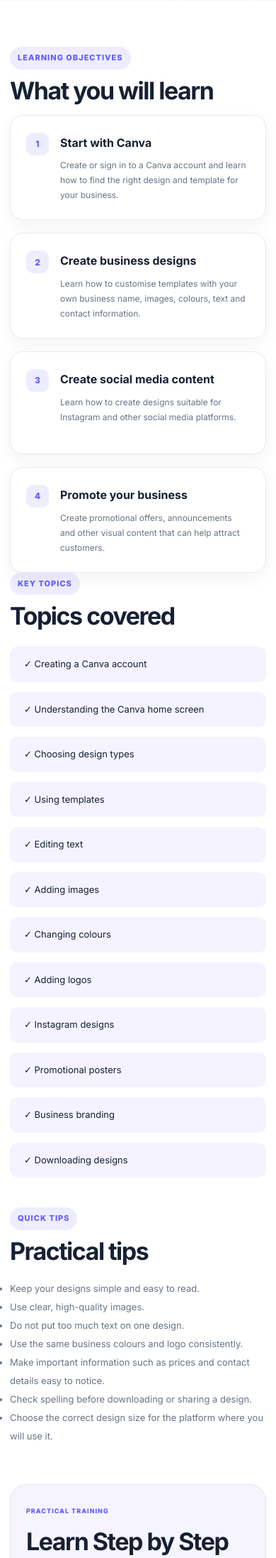
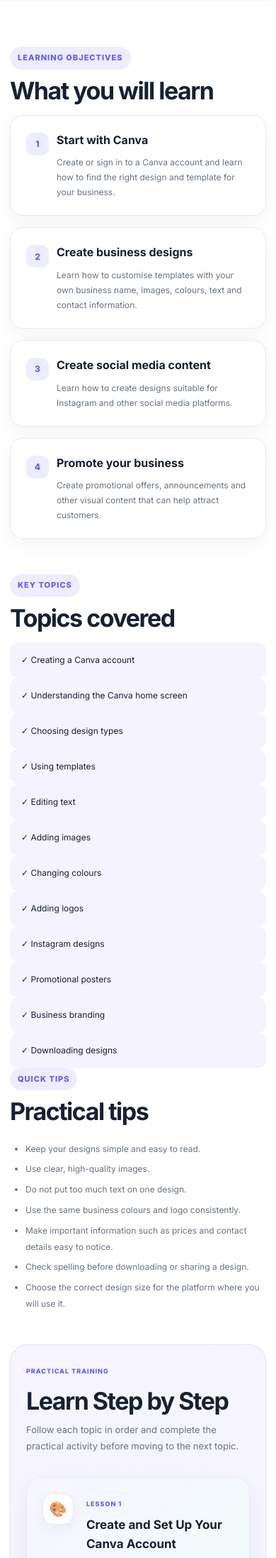
Before and after one commit to vinay-varma07/DigiGrow, a Flask app: page /module/canva in a window 390 px wide. Shown: the part 436-2631 px from the top of the page at 71% size. Run offline with Flask 3, Linux system fonts and the light colour scheme; data comes from the database, SQL or seed files in the repository.

Commit message:
Update module.css

```diff
--- a/static/css/module.css
+++ b/static/css/module.css
@@ -1,23 +1,23 @@
-/* Module page */
-
 .module-page .module-content {
     margin-bottom: 40px;
 }
 
 .module-page .module-content h2 {
-    margin-bottom: 20px;
+    margin-bottom: 24px;
 }
 
 .content-grid {
     display: grid;
-    grid-template-columns: repeat(2, 1fr);
-    gap: 18px;
+    grid-template-columns: repeat(2, minmax(0, 1fr));
+    gap: 22px 18px;
+    margin-bottom: 75px;
 }
 
 .content-card {
     position: relative;
     min-height: 145px;
     padding: 26px 26px 24px 70px;
+    box-sizing: border-box;
     border: 1px solid var(--border);
     border-radius: 18px;
     background: var(--white);
@@ -50,36 +50,41 @@
     font-weight: 800;
 }
 
-/* ===== Key Topics ===== */
-
-.topic-list {
+.module-page .module-content .topic-list {
     display: grid;
     grid-template-columns: repeat(2, minmax(0, 1fr));
-    gap: 14px;
-    width: 100%;
-    margin-top: 24px;
-    margin-bottom: 42px;
+    gap: 16px 18px;
+    margin-top: 32px;
+    margin-bottom: 72px;
 }
 
 .topic-item {
+    min-height: 52px;
+    display: flex;
+    align-items: center;
+    padding: 14px 20px;
     box-sizing: border-box;
-    width: 100%;
-    padding: 15px 20px;
-    border-radius: 10px;
+    border-radius: 12px;
     background: #f5f3ff;
     color: var(--text);
     font-size: 13px;
     line-height: 1.5;
 }
 
-/* ===== Quick Tips ===== */
-
 .tips-list {
-    margin-top: 20px;
-    padding-left: 0;
+    margin-top: 26px;
+    padding-left: 22px;
     color: var(--muted);
     font-size: 13px;
     line-height: 2;
+}
+
+.tips-list li {
+    margin-bottom: 6px;
+}
+
+.tips-list li:last-child {
+    margin-bottom: 0;
 }
 
 .activity-section {
@@ -96,6 +101,7 @@
 
 .activity-heading h2 {
     margin-top: 12px;
+    margin-bottom: 10px;
 }
 
 .activity-heading p {
@@ -103,8 +109,6 @@
     font-size: 13px;
     line-height: 1.75;
 }
-
-/* ===== Topic-Based Training Lessons ===== */
 
 .lesson-list {
     display: grid;
@@ -243,17 +247,52 @@
     margin-top: 32px;
 }
 
-/* ===== Responsive ===== */
-
 @media (max-width: 850px) {
     .content-grid,
     .topic-list {
         grid-template-columns: 1fr;
     }
+
+    .content-grid {
+        margin-bottom: 60px;
+    }
+
+    .module-page .module-content .topic-list {
+        margin-bottom: 60px;
+    }
 }
 
 @media (max-width: 650px) {
+    .content-grid {
+        gap: 16px;
+        margin-bottom: 50px;
+    }
+
+    .content-card {
+        min-height: auto;
+        padding: 22px 22px 22px 65px;
+    }
+
+    .module-page .module-content .topic-list {
+        gap: 12px;
+        margin-top: 24px;
+        margin-bottom: 50px;
+    }
+
+    .topic-item {
+        min-height: 50px;
+        padding: 13px 16px;
+        font-size: 12px;
+    }
+
+    .tips-list {
+        margin-top: 22px;
+        font-size: 12px;
+        line-height: 1.9;
+    }
+
     .activity-section {
+        margin-top: 45px;
         padding: 22px;
     }
 
@@ -282,6 +321,10 @@
 }
 
 @media (max-width: 560px) {
+    .module-next-actions {
+        flex-direction: column;
+    }
+
     .module-next-actions .btn {
         width: 100%;
     }
```
